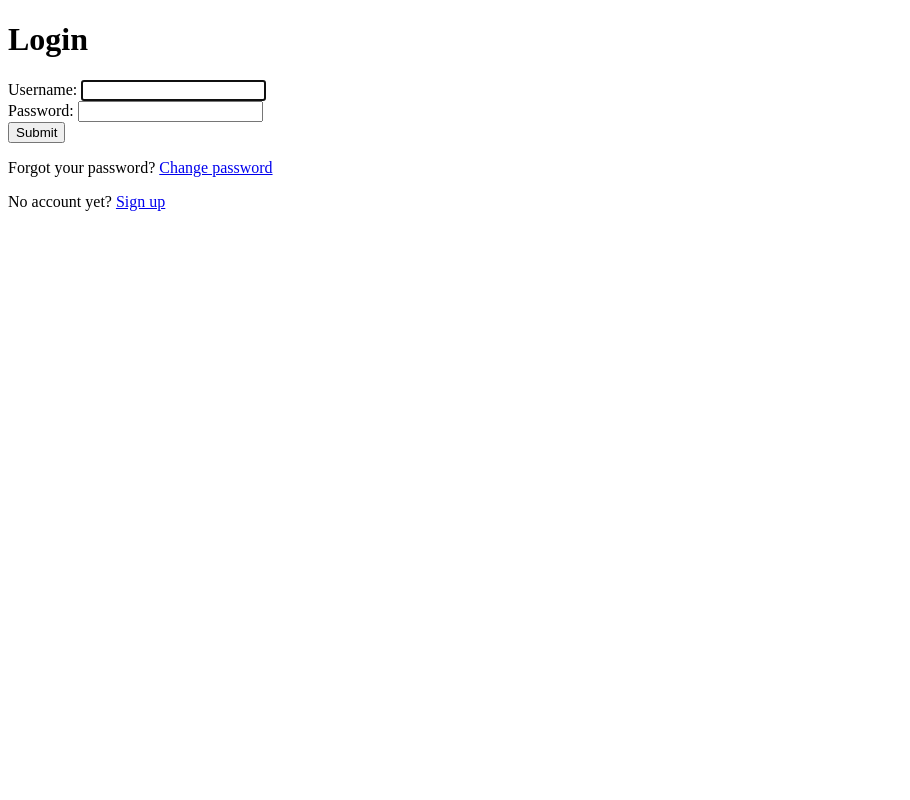
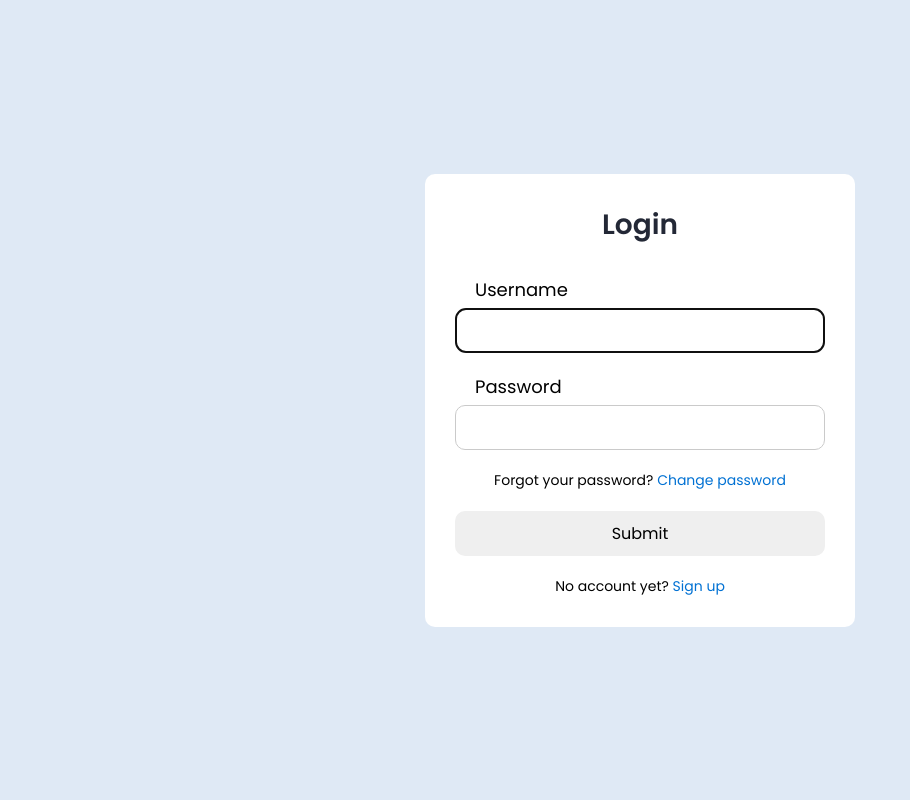
Before and after one commit to pavlovich-ivan/text-toxicity-analyzer, a Django app: page /users/login/ in a window 1280 px wide. Shown: the whole page, without its empty margins (0-910 px from the left). Run offline with Django 4.2, Linux system fonts and the light colour scheme; parts of the project's set-up code (start-up, migrations or seed data) failed here and were passed over.

Commit message:
Add styles for users app

```diff
--- /dev/null
+++ b/app/users/static/users/style.css
@@ -0,0 +1,82 @@
+@import url('https://fonts.googleapis.com/css2?family=Poppins:wght@100;200;300;400;500;600;700;800;900&display=swap');
+
+* {
+    margin: 0;
+    padding: 0;
+    box-sizing: border-box;
+    font-family: 'Poppins', sans-serif;
+    font-size: 16px;
+    font-weight: 400;
+}
+
+.container {
+    height: 100vh;
+    width: 100%;
+    display: flex;
+    align-items: center;
+    justify-content: center;
+    background-color: #dfe9f5;
+}
+
+.form {
+    max-width: 430px;
+    width: 100%;
+    padding: 30px;
+    border-radius: 10px;
+    background: #fff;
+}
+
+.header {
+    font-size: 28px;
+    font-weight: 600;
+    color: #232836;
+    text-align: center;
+}
+
+form {
+    margin-top: 30px;
+}
+
+form label {
+    margin-left: 20px;
+    font-size: 18px;
+}
+
+.field {
+    height: 45px;
+    width: 100%;
+    margin-top: 5px;
+    margin-bottom: 20px;
+}
+
+.field button,
+.field input {
+    height: 100%;
+    width: 100%;
+    border: none;
+    border-radius: 10px;
+}
+
+.field input {
+    padding: 0 15px;
+    border: 1px solid #CACACA;
+}
+
+.text,
+.text a {
+    font-size: 14px;
+    text-align: center;
+}
+
+.forgot-password {
+    margin-bottom: 20px;
+}
+
+a {
+    color: #0171d3;
+    text-decoration: none;
+}
+
+a:hover {
+    text-decoration: underline;
+}
--- a/app/users/templates/registration/base.html
+++ b/app/users/templates/registration/base.html
@@ -4,6 +4,8 @@
     <meta charset="UTF-8">
     <meta http-equiv="X-UA-Compatible" content="IE=edge">
     <meta name="viewport" content="width=device-width, initial-scale=1.0">
+    {% load static %}
+    <link rel="stylesheet" href="{% static 'users/style.css' %}">
     {% block title %}
         <title>Toxic Comment Classification</title>
     {% endblock title %}
--- a/app/users/templates/registration/login.html
+++ b/app/users/templates/registration/login.html
@@ -5,7 +5,9 @@
 {% endblock title %}
 
 {% block content %}
-    <h1>Login</h1>
+    <div class="container">
+        <div class="form">
+            <h1 class="header">Login</h1>
             {% if user.is_authenticated %}
                 <a href="{% url 'logout' %}">Logout</a>
             {% else %}
@@ -15,23 +17,28 @@
 
                 <form action="{% url 'login' %}" method="post">
                     <div>
-                {{ form.username.errors }}
-                <label for="{{ form.username.id_for_label }}">Username: </label>
+                        <label for="{{ form.username.id_for_label }}">Username</label>
+                        <div class="field">
                             {{ form.username }}
+                        </div>
                         {{ form.username.help_text }}
                     </div>
                     <div>
-                {{ form.password.errors }}
-                <label for="{{ form.password.id_for_label }}">Password: </label>
+                        <label for="{{ form.password.id_for_label }}">Password</label>
+                        <div class="field">
                             {{ form.password }}
+                        </div>
+                        <p class="text forgot-password">Forgot your password? <a href="{% url 'password_reset' %}">Change password</a></p>
                         {{ form.password.help_text }}
                     </div>
                     {% csrf_token %}
+                    <div class="field">
                         <button type="submit">Submit</button>
+                    </div>
                 </form>
 
-        <p>Forgot your password? <a href="{% url 'password_reset' %}">Change password</a></p>
-
-        <p>No account yet? <a href="{% url 'register' %}">Sign up</a></p>
+                <p class="text">No account yet? <a href="{% url 'register' %}">Sign up</a></p>
             {% endif %}
+        </div>
+    </div>
 {% endblock content %}
```
Also changed, not shown: app/users/templates/registration/password_reset_form.html (+23 -7 lines), app/users/templates/registration/register.html (+26 -14 lines). Lines whose indentation alone changed are shown as unchanged.
